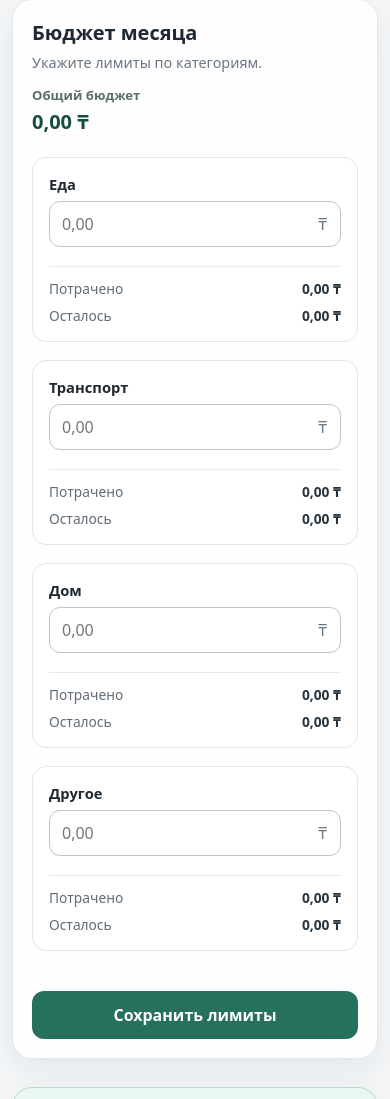
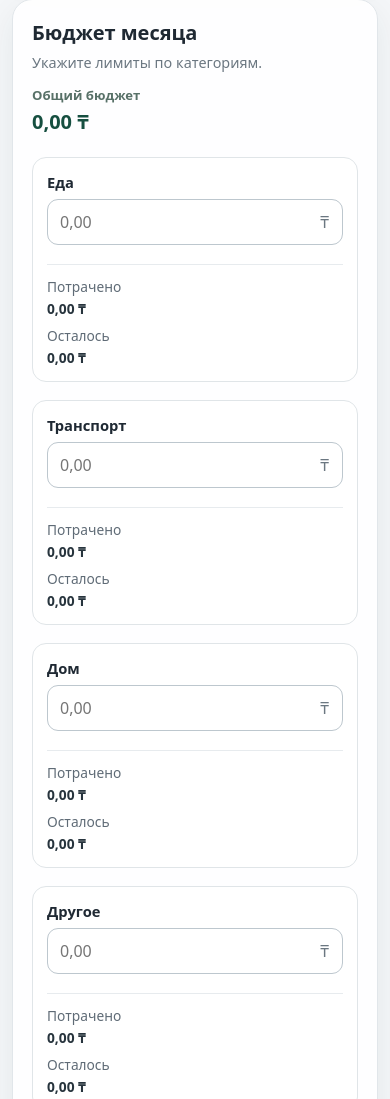
Before and after one commit to dossanovalunaram-creator/rashody, a plain HTML site: page index.html in a window 390 px wide. Shown: the part 766-1865 px from the top of the page. Drawn offline with Linux system fonts and the light colour scheme.

Commit message:
Завершить мобильную версию бюджета

```diff
--- a/styles.css
+++ b/styles.css
@@ -455,6 +455,10 @@ select[aria-invalid="true"] {
 }
 
 @media (max-width: 420px) {
+  .budget-category {
+    padding: 14px;
+  }
+
   .budget-header {
     display: block;
   }
@@ -462,6 +466,17 @@ select[aria-invalid="true"] {
   .budget-total {
     margin-top: 14px;
     text-align: left;
+  }
+
+  .budget-category__status p {
+    align-items: flex-start;
+    flex-direction: column;
+    gap: 3px;
+  }
+
+  .budget-category__status strong {
+    max-width: 100%;
+    white-space: normal;
   }
 
   .summary {
```
Also changed, not shown: mobile-test.png, 2 other files.
